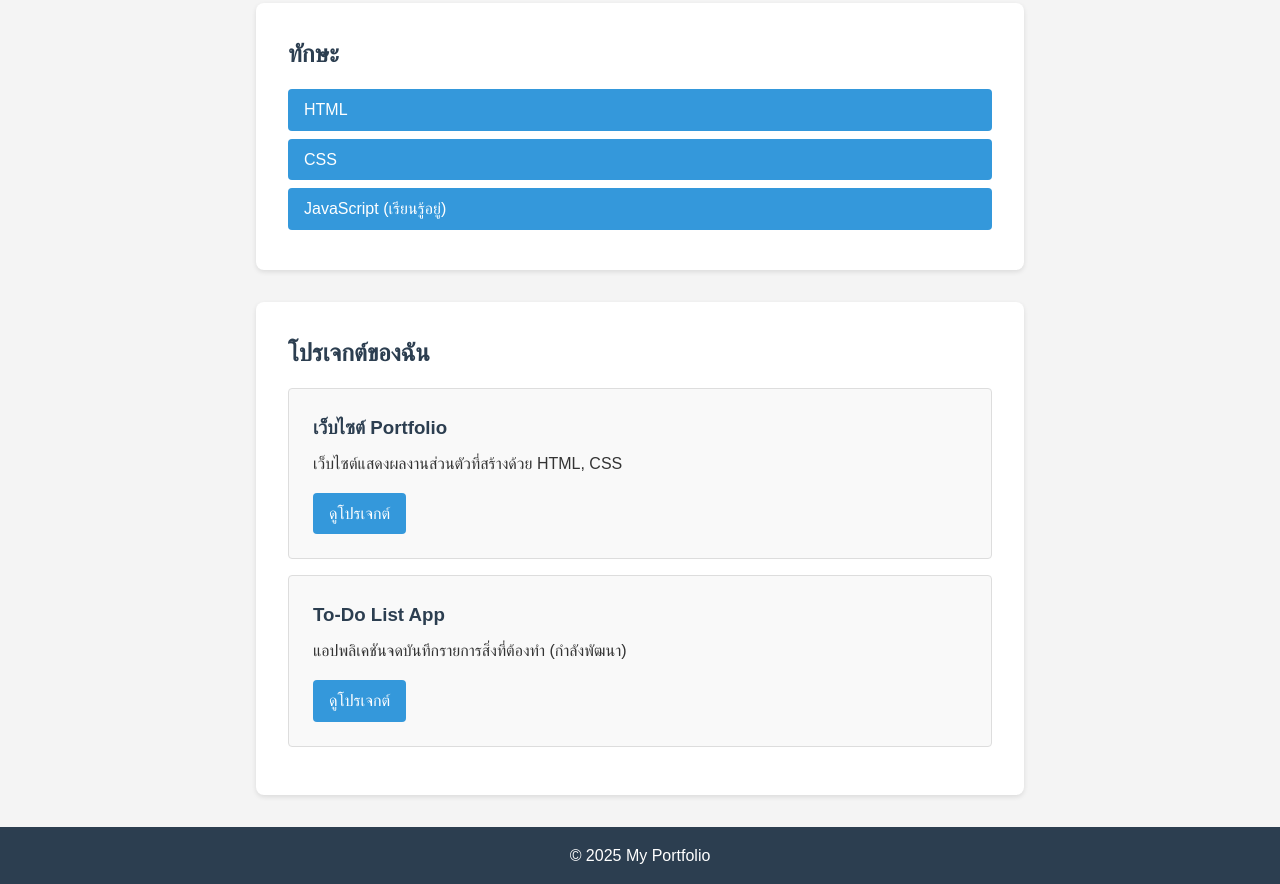
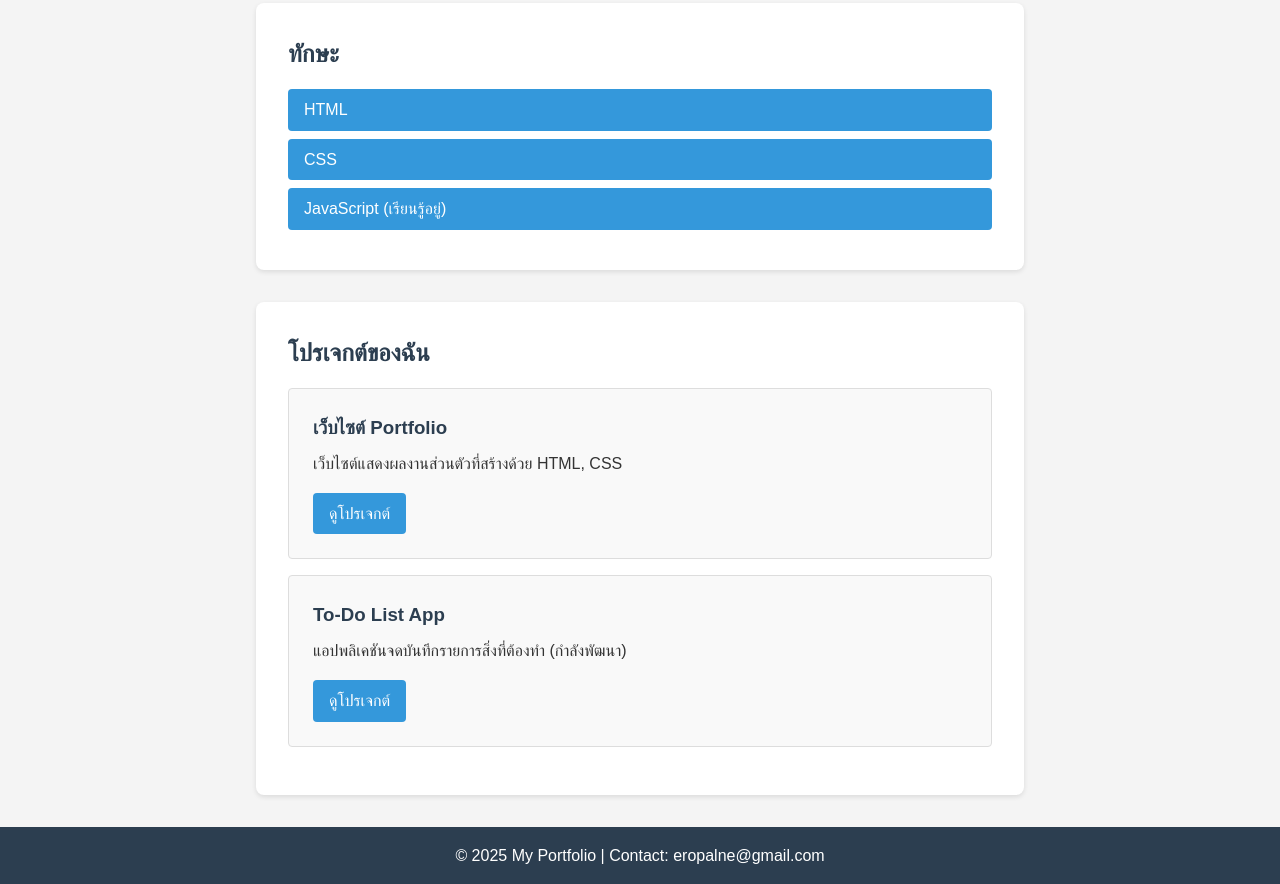
Before and after one commit to dawprakai/my-portfolio, a plain HTML site: page index.html in a window 1280 px wide. Shown: the part 354-1238 px from the top of the page. Drawn offline with Linux system fonts and the light colour scheme.

Commit message:
Add contact info to footer

```diff
--- a/index.html
+++ b/index.html
@@ -43,7 +43,7 @@
     </main>
 
     <footer>
-        <p>&copy; 2025 My Portfolio</p>
+        <p>&copy; 2025 My Portfolio | Contact: eropalne@gmail.com</p>
     </footer>
 </body>
 </html>
```
